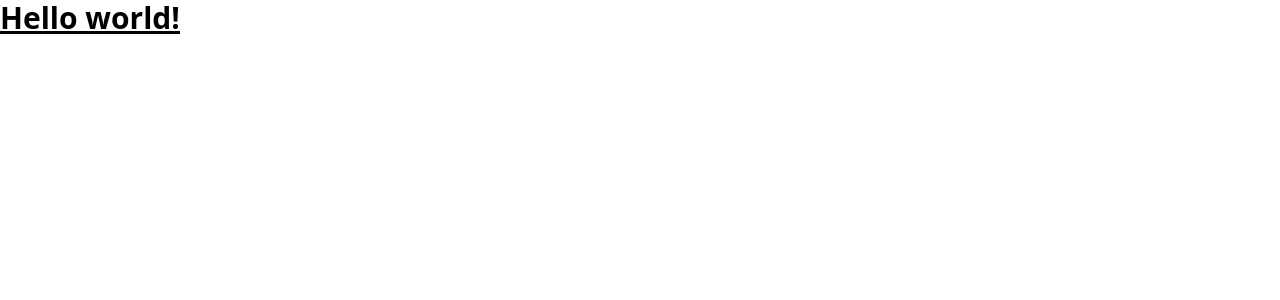
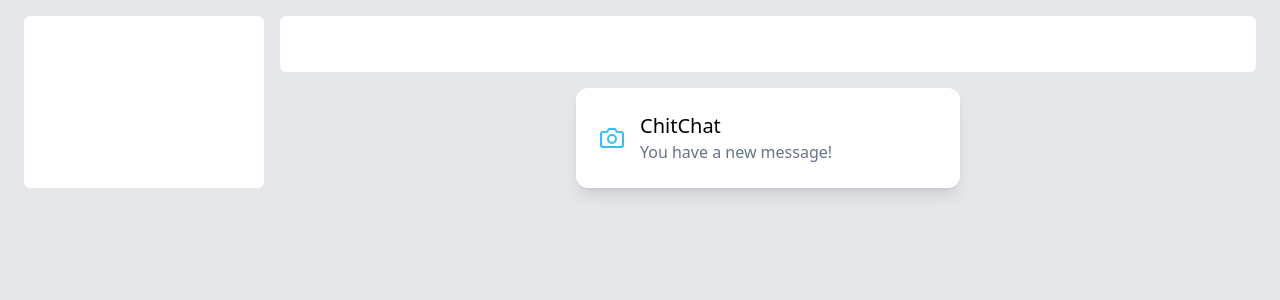
Before and after one commit to HseongH/React-Template, a React (Vite) app: page / in a window 1280 px wide. Shown: the top 300 px of the page. Built offline with nearby package versions, Linux system fonts and the light colour scheme.

Commit message:
기본 레이아웃 설정

```diff
--- a/src/App.tsx
+++ b/src/App.tsx
@@ -1,15 +1,16 @@
-import { QueryClient, QueryClientProvider } from '@tanstack/react-query';
-import { RecoilRoot } from 'recoil';
-
-const queryClient = new QueryClient();
+import { BrowserRouter, Route, Routes } from 'react-router-dom';
+import Card from '@/components/Card';
+import Layout from '@/components/Layout';
 
 function App() {
   return (
-    <QueryClientProvider client={queryClient}>
-      <RecoilRoot>
-        <h1 className="text-3xl font-bold underline">Hello world!</h1>
-      </RecoilRoot>
-    </QueryClientProvider>
+    <BrowserRouter>
+      <Layout>
+        <Routes>
+          <Route path="/" element={<Card />} />
+        </Routes>
+      </Layout>
+    </BrowserRouter>
   );
 }
 
--- /dev/null
+++ b/src/components/Card.tsx
@@ -0,0 +1,17 @@
+import { Camera } from 'react-feather';
+
+function Card() {
+  return (
+    <div className="mx-auto flex max-w-sm items-center space-x-4 rounded-xl bg-white p-6 shadow-lg">
+      <div className="shrink-0">
+        <Camera className="text-5xl text-sky-400" />
+      </div>
+      <div>
+        <div className="text-xl font-medium text-black">ChitChat</div>
+        <p className="text-slate-500">You have a new message!</p>
+      </div>
+    </div>
+  );
+}
+
+export default Card;
--- /dev/null
+++ b/src/components/Header.tsx
@@ -0,0 +1,5 @@
+function Header() {
+  return <header className="mb-4 min-h-14 rounded-md bg-white dark:bg-gray-950" />;
+}
+
+export default Header;
--- /dev/null
+++ b/src/components/Layout.tsx
@@ -0,0 +1,25 @@
+import { ReactNode } from 'react';
+import Sidebar from './Sidebar';
+import Header from './Header';
+
+interface ILayout {
+  children: ReactNode;
+}
+
+function Layout({ children }: ILayout) {
+  return (
+    <main className="min-h-screen bg-gray-200 dark:bg-gray-800">
+      <div className="container mx-auto flex min-h-full px-6 py-4">
+        <Sidebar />
+
+        <div className="flex-1">
+          <Header />
+
+          {children}
+        </div>
+      </div>
+    </main>
+  );
+}
+
+export default Layout;
--- /dev/null
+++ b/src/components/Sidebar.tsx
@@ -0,0 +1,5 @@
+function Sidebar() {
+  return <nav className="mr-4 w-60 rounded-md bg-white dark:bg-gray-950" />;
+}
+
+export default Sidebar;
--- a/src/main.tsx
+++ b/src/main.tsx
@@ -1,14 +1,18 @@
 import ReactDOM from 'react-dom/client';
-import App from '@/App.tsx';
-import { RouterProvider, createBrowserRouter } from 'react-router-dom';
+
+import { QueryClient, QueryClientProvider } from '@tanstack/react-query';
+import { RecoilRoot } from 'recoil';
+
+import App from '@/App';
 
 import './index.css';
 
-const router = createBrowserRouter([
-  {
-    path: '/',
-    element: <App />,
-  },
-]);
+const queryClient = new QueryClient();
 
-ReactDOM.createRoot(document.getElementById('root')!).render(<RouterProvider router={router} />);
+ReactDOM.createRoot(document.getElementById('root')!).render(
+  <QueryClientProvider client={queryClient}>
+    <RecoilRoot>
+      <App />
+    </RecoilRoot>
+  </QueryClientProvider>,
+);
```
